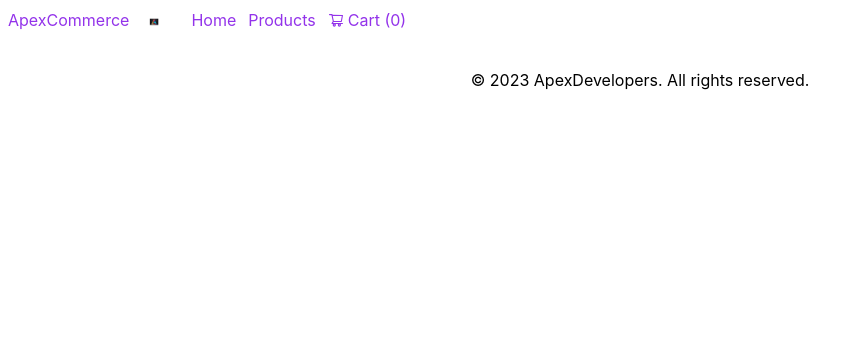
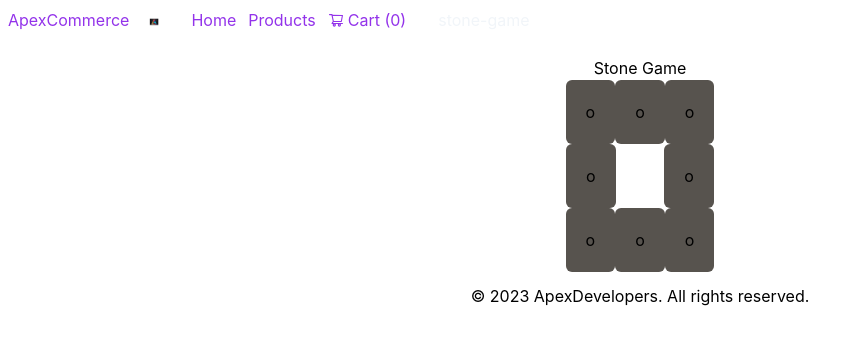
Before and after one commit to pantharev/ApexCommerce, a React (Create React App) app: page /stone-game in a window 1280 px wide. Shown: the top 344 px of the page, without its empty margins (0-863 px from the left). Built offline with nearby package versions, Linux system fonts and the light colour scheme.

Commit message:
cart confetti fix + stone game game

```diff
--- a/src/App.js
+++ b/src/App.js
@@ -9,6 +9,7 @@ import Header from './shared/Header';
 import Layout from './components/Layout';
 import Home from './pages/Home';
 import ProductDescription from './pages/ProductDescription';
+import StoneGame from './pages/StoneGame';
 import { ShopContextProvider } from './context/shop-context';
 
 function App() {
@@ -21,6 +22,7 @@ function App() {
             <Route path="/products" element={<Products />} />
             <Route path="/products/:id" element={<ProductDescription />} />
             <Route path="/cart" element={<Cart />} />
+            <Route path="/stone-game" element={<StoneGame />} />
           </Routes>
         </Layout>
       </ShopContextProvider>
--- a/src/pages/Cart.js
+++ b/src/pages/Cart.js
@@ -28,7 +28,7 @@ const Cart = () => {
             totalItems += value;
         });
         setItems(totalItems);
-    }, [cartItems])
+    }, [])
 
     const handleCheckout = () => {
         checkout();
--- a/src/pages/Home.js
+++ b/src/pages/Home.js
@@ -19,6 +19,7 @@ export default function Home() {
                 <br></br>Our products come from the best luxury brands and are also made by us with extremely premium quality!
                 <br></br>Hope you're able to find what you're looking for!
             </p>
+
             <button onClick={() => navigate('/products')} className="mt-3 bg-green-500 hover:bg-green-700 text-white font-bold py-2 px-4 rounded">Go to shop</button>
         </div>
     )
--- /dev/null
+++ b/src/pages/StoneGame.js
@@ -0,0 +1,40 @@
+import React, { useState } from 'react';
+
+export const StoneGame = () => {
+
+    const [stones, setStones] = useState([
+        ['o', 'o', 'o'],
+        ['o', 'x', 'o'],
+        ['o', 'o', 'o']
+    ]);
+
+    const handleStoneTurn = (e) => {
+        e.preventDefault();
+
+        let isUpright = e.target.classList.contains("bg-stone-600");
+        if(isUpright) {
+            e.target.classList.replace("bg-stone-600", "bg-stone-400"); // turn over (x)
+        } else {
+            e.target.classList.replace("bg-stone-400", "bg-stone-600"); // turn upright (o)
+        }
+        //console.log(e);
+    }
+
+    return(
+        <>
+            <h1>Stone Game</h1>
+
+            {stones.map(r => {
+                return (
+                    <div>
+                    {r.map(s =>
+                        s == 'o' ? <button className="rounded-md p-5 bg-stone-600" onClick={(e) => handleStoneTurn(e)}>{s}</button> : <button className="rounded-md p-5 bg-stone-600 invisible">{s}</button>
+                    )}
+                <br></br>
+                </div>)
+            })}
+        </>
+    )
+}
+
+export default StoneGame;
--- a/src/shared/Header.js
+++ b/src/shared/Header.js
@@ -33,6 +33,9 @@ export default function Header(){
           <li>
             <Link to="/cart" className="flex gap-x-1 items-center"><AiOutlineShoppingCart /> Cart ({items})</Link>
           </li>
+          <li>
+            <Link to="/stone-game" className="flex gap-x-1 ml-5 items-center text-slate-100"> stone-game</Link>
+          </li>
         </ul>
       </header>
     )
```
Also changed, not shown: todos.txt.
